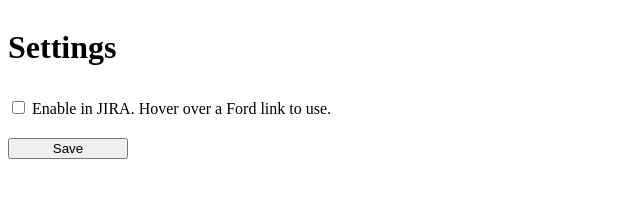
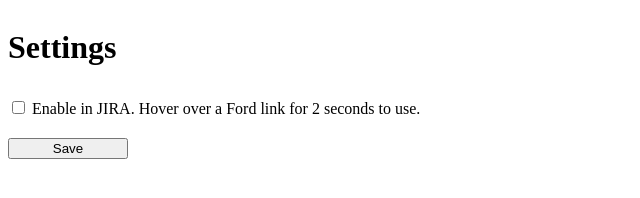
Before and after one commit to freemanfl/scripts, a browser extension: page options.html in a window 1280 px wide. Shown: the whole page, without its empty margins (0-640 px from the left). Drawn offline with Linux system fonts and the light colour scheme.

Commit message:
options 2 second hover mention

```diff
--- a/options.html
+++ b/options.html
@@ -10,7 +10,7 @@
     <h1>Settings</h1>
     <label>
       <input type="checkbox" id="jira" />
-      Enable in JIRA. Hover over a Ford link to use.
+      Enable in JIRA. Hover over a Ford link for 2 seconds to use.
     </label>
     <div id="status"></div>
     <button id="save">Save</button>
```
